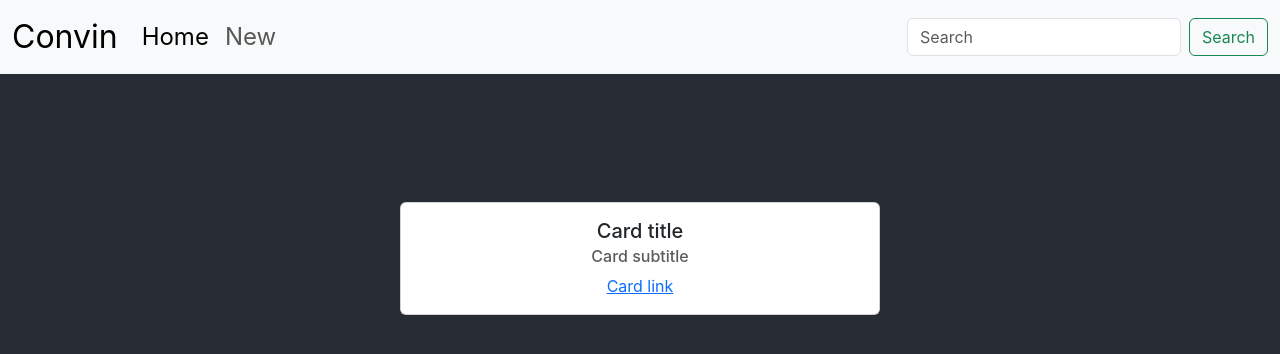
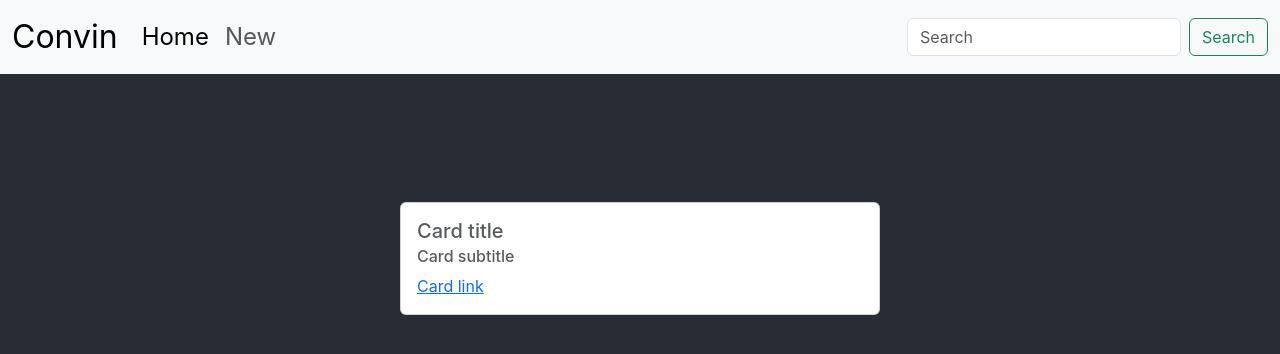
Before and after one commit to muskan2532150/Convin, a React (Create React App) app: page / in a window 1280 px wide. Shown: the top 354 px of the page. Built offline with nearby package versions, Linux system fonts and the light colour scheme; the HTML template or start-up script is replaced by a standard one.

Commit message:
Update css for card, card-form

```diff
--- a/src/App.css
+++ b/src/App.css
@@ -1,15 +1,12 @@
-.App {
-  text-align: center;
-}
-
-.card{
+.card, .new-form{
   width: 18rem;
   margin: auto;
   margin-top: 8rem;
 }
 
+
 @media (min-width: 500px) {
-  .card{
+  .card, .new-form{
     width: 30rem;
   }
 }
--- a/src/Component/Card.js
+++ b/src/Component/Card.js
@@ -4,7 +4,7 @@ const Card = () => {
     return (
         <div className="card">
             <div className="card-body">
-                <h5 className="card-title">Card title</h5>
+                <h5 className="card-title text-body-secondary">Card title</h5>
                 <h6 className="card-subtitle mb-2 text-body-secondary">Card subtitle</h6>
                 <a href="#" className="card-link">Card link</a>
             </div>
```
